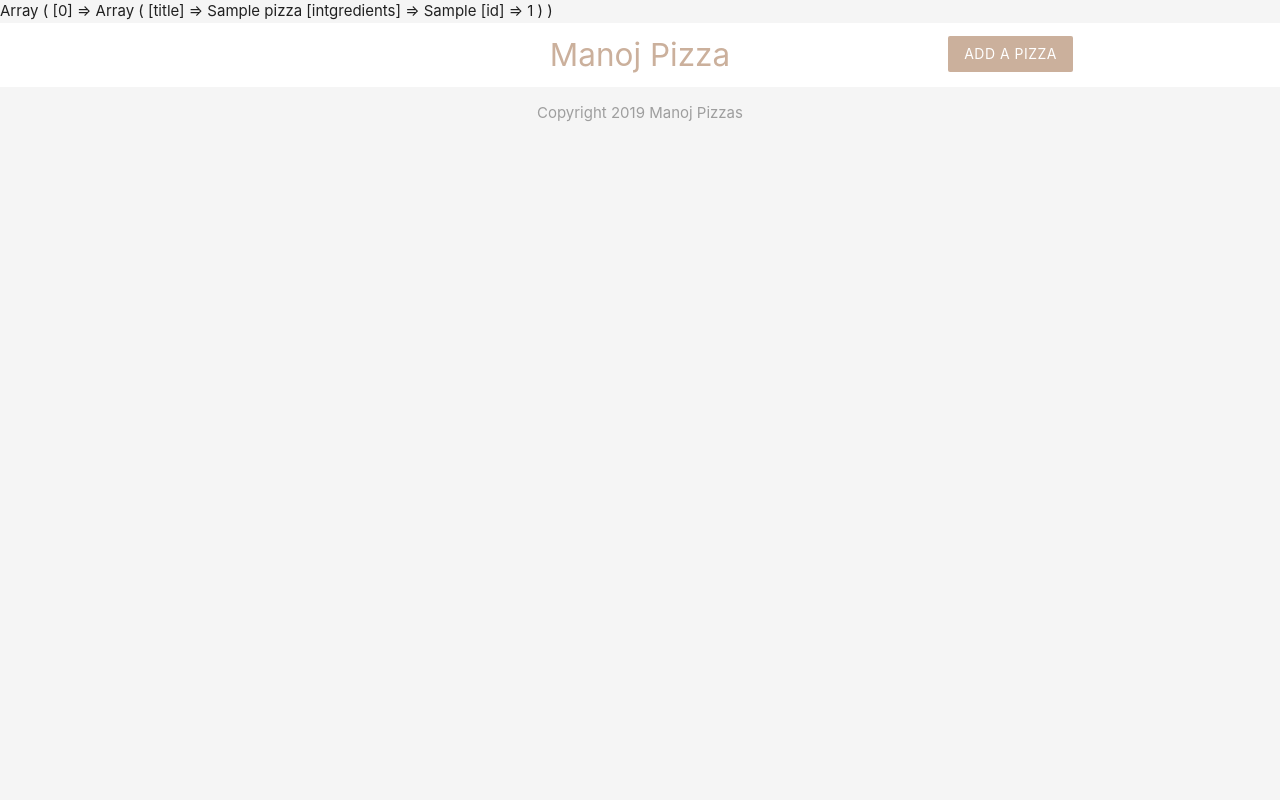
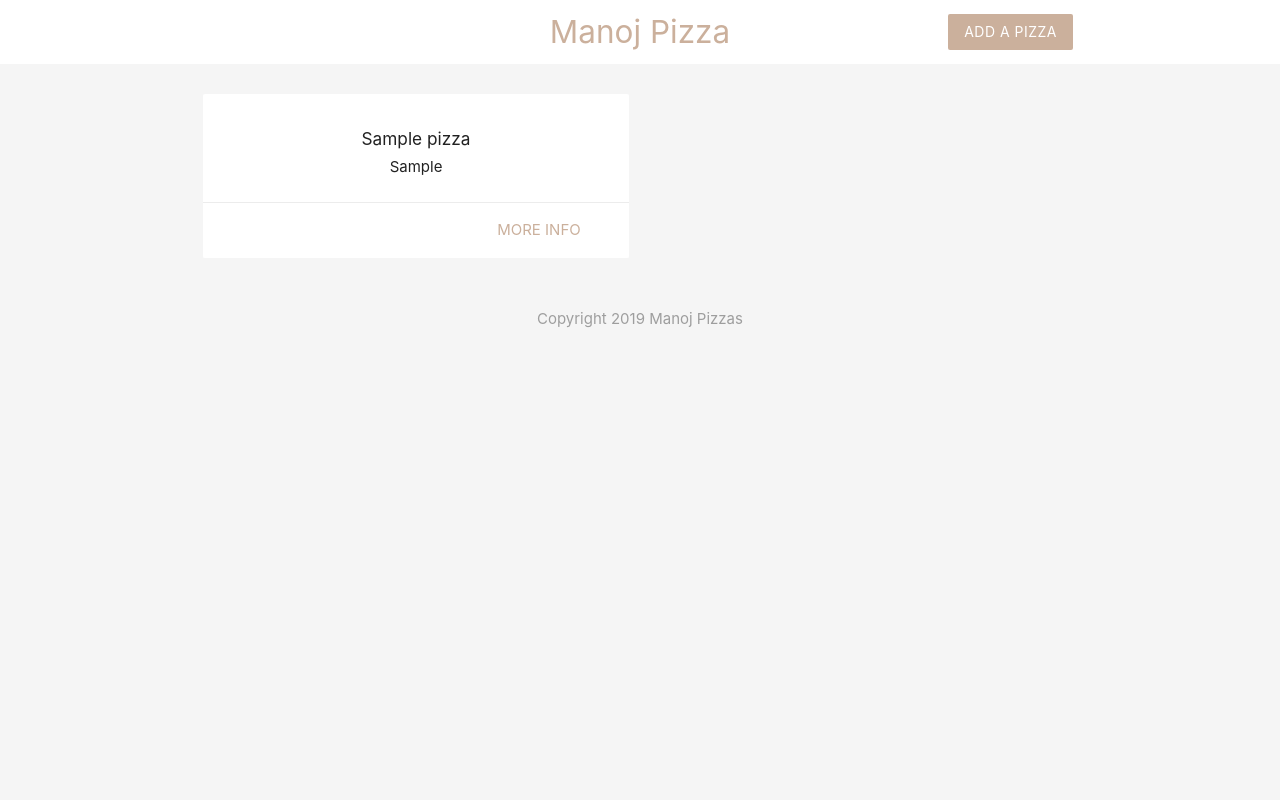
Before and after one commit to ManojSilag/Php_Sandbox, a PHP site: page / in a window 1280 px wide. Run offline with PHP 8.4, Linux system fonts and the light colour scheme; tables that the repository leaves empty or names only in its code hold one stand-in row (values such as "Sample post").

Commit message:
#Rendering data to the Browser

```diff
--- a/section4/index.php
+++ b/section4/index.php
@@ -17,7 +17,7 @@
   //Write query for all pizzas
   // $sql = 'SELECT * FROM pizzas'; // *  is used to select all column
 
-  $sql = 'SELECT title , intgredients,id FROM pizzas';
+  $sql = 'SELECT title , intgredients, id FROM pizzas ORDER BY created_at';
 
   //make query and get result
   $result = mysqli_query($conn, $sql);
@@ -31,7 +31,7 @@
   //close connection
   mysqli_close($conn);
 
-  print_r($pizzas);
+  // print_r($pizzas);
 
 
 
@@ -42,6 +42,30 @@
 
  <?php include('templates/header.php') ?>
 
+ <h4 class=" center grey-text"></h4>
+
+ <div class="container">
+ 	<div class="row">
+ 		<?php foreach($pizzas as $pizza){ ?>
+
+ 			<div class="col s6 md3">
+ 				<div class="card z-depth-0">
+ 					<div class="card-content center">
+ 						<h6><?php echo htmlspecialchars($pizza['title']); ?></h6>
+ 						<div><?php echo htmlspecialchars($pizza['intgredients']) ?></div>
+ 					</div>
+ 					<div class="card-action right-align">
+ 						<a class="brand-text" href="#">more info</a>
+ 					</div>
+ 				</div>
+ 			</div>
+
+
+ 		<?php } ?>
+ 	</div>
+ </div>
+
+
  <?php include('templates/footer.php') ?>
 
 
```
